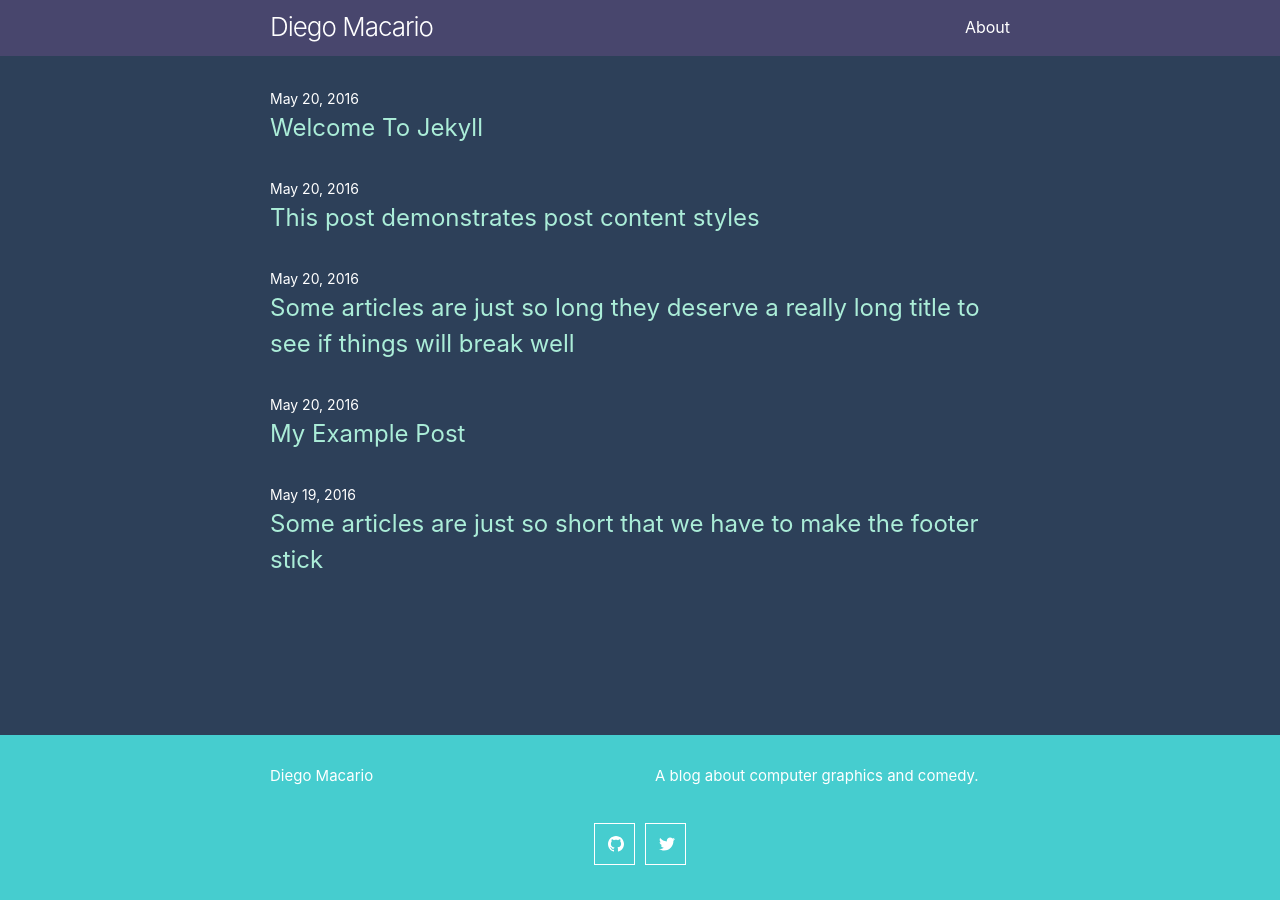
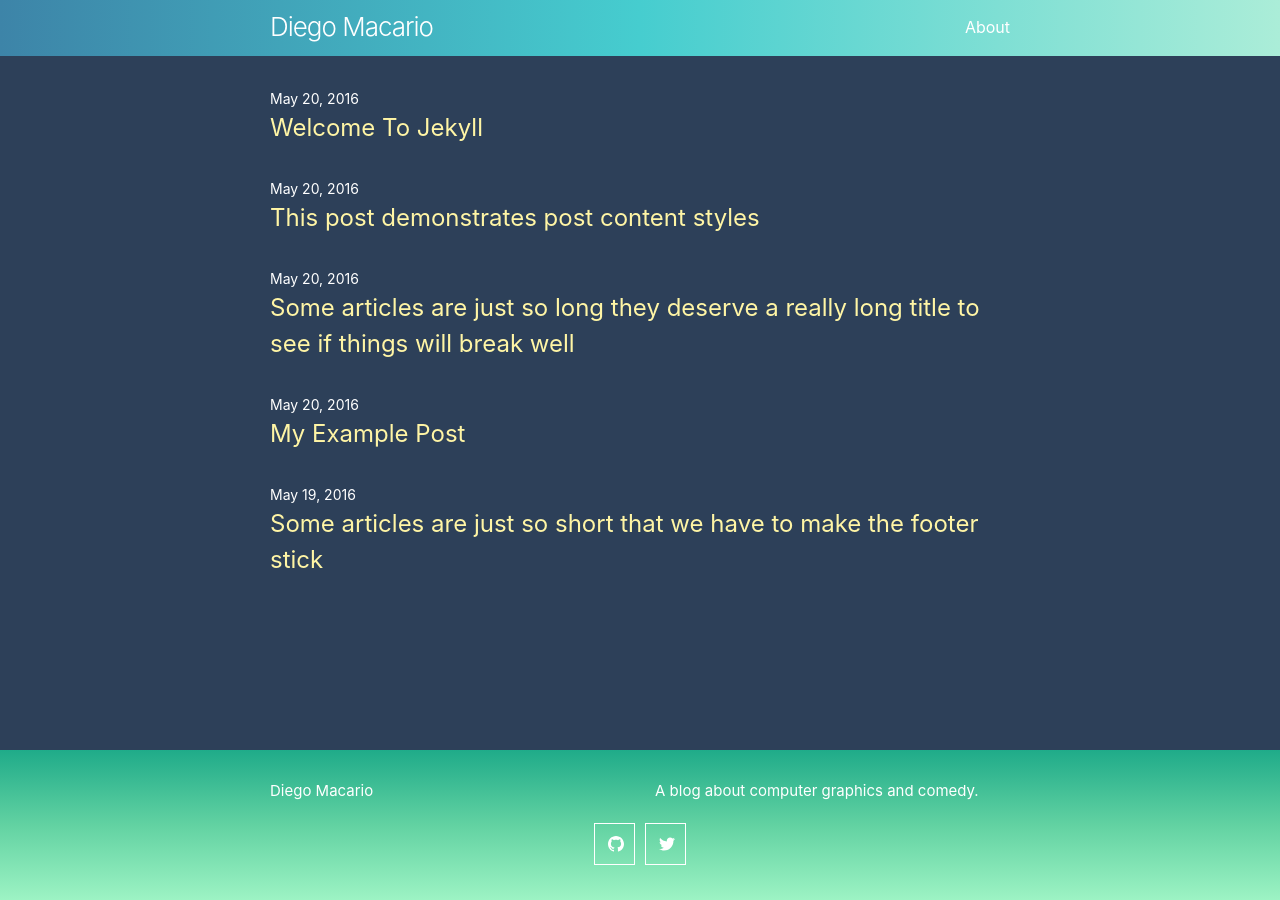
Before and after one commit to diegomacario/diegomacario.github.io, a Jekyll site: the page built from index.markdown, in a window 1280 px wide. Built offline with Jekyll 4.4.1, drawn with Linux system fonts in a browser that asks for light colours.

Commit message:
Add gradients.

```diff
--- a/_sass/minima/_layout.scss
+++ b/_sass/minima/_layout.scss
@@ -10,7 +10,21 @@
   // Positioning context for the mobile navigation icon
   position: relative;
 
-  background-color: $sol-header-color;
+  //background-color: $sol-header-color;
+
+  background-image:
+  //linear-gradient(#155263,#155263),
+  //linear-gradient(to right, #ff6f3c,#ff9a3c, #ffc93c);
+  linear-gradient(to right, #3d84a8,#46cdcf, #abedd8);
+  //linear-gradient(to right, #1fab89,#62d2a2, #9df3c4);
+  //linear-gradient(#ff9a3c, #ffc93c),
+  //linear-gradient(#ffc93c,#ffc93c);
+//background-size:
+  //calc(1 * (100% / 3)) 100%,
+  //calc(2 * (100% / 3)) 100%,
+  //calc(3 * (100% / 3)) 100%;
+  //calc(4 * (100% / 4)) 100%;
+//background-repeat:no-repeat;
 }
 
 .site-title {
@@ -134,7 +148,11 @@
   //border-top: 1px solid $border-color-01;
   padding: $spacing-unit 0;
 
-  background-color: $sol-footer-color;
+  //background-color: $sol-footer-color;
+  background-image:
+  //linear-gradient(to right, #3d84a8,#46cdcf, #abedd8);
+  linear-gradient(to bottom, #1fab89,#62d2a2, #9df3c4);
+  //linear-gradient(to bottom,#2d4059 5%, #3d84a8);
 }
 
 .footer-heading {
@@ -159,7 +177,7 @@
 }
 
 .footer-col {
-  margin-bottom: $spacing-unit / 2;
+  //margin-bottom: $spacing-unit / 2;
 }
 
 .footer-col-1,
--- a/_sass/minima/skins/solarized-dark.scss
+++ b/_sass/minima/skins/solarized-dark.scss
@@ -59,7 +59,7 @@ $sol-text: #bbbbbb;
 
 //$sol-white: #000000;
 //$sol-text: #bbbbbb;
-$sol-link: #abedd8;
+$sol-link: #fff5a5;
 //$sol-link: #46cdcf;
 
 // Minima color variables
```
